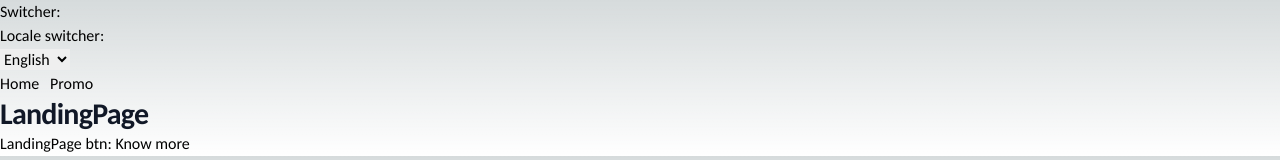
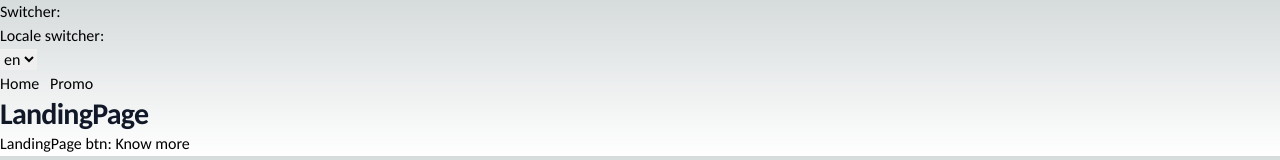
Before and after one commit to ulasevich/cortex-strapi-next, a Next.js app in the folder frontend_new/: page /en/promo in a window 1280 px wide. Shown: the top 160 px of the page. Built offline with nearby package versions, Linux system fonts and the light colour scheme.

Commit message:
locales upd

```diff
--- a/frontend_new/i18n-config.ts
+++ b/frontend_new/i18n-config.ts
@@ -1,6 +1,9 @@
+export const fallbackLng = 'en';
+
 export const i18n = {
     defaultLocale: 'en',
-    locales: ['en', 'ru']
+    locales: ['en', 'ru'],
+    fallbackLng
 } as const;
 
 export type i18nConfig = typeof i18n;
--- a/frontend_new/src/app/[lang]/components/localeSwitcher.tsx
+++ b/frontend_new/src/app/[lang]/components/localeSwitcher.tsx
@@ -1,6 +1,7 @@
 "use client";
 
-import { usePathname, useRouter } from "next/navigation";
+import React from 'react';
+import { useRouter, useParams, useSelectedLayoutSegments } from "next/navigation";
 import { Locale, i18n } from "@/i18n-config";
 import { getDictionary } from "@/get-dictionary";
 
@@ -8,37 +9,33 @@ type LocaleSwitcherProps = {
     lang: Locale
 }
 
-export default async function LocaleSwitcher(props: LocaleSwitcherProps) {
+export default function LocaleSwitcher(props: LocaleSwitcherProps) {
     const router = useRouter();
+    const params = useParams();
+    const urlSegments = useSelectedLayoutSegments();
 
-    const pathName = usePathname();
-    const redirectedPathName = (locale: string) => {
-        if (!pathName) return "/";
-        const segments = pathName.split("/");
-        segments[1] = locale;
-        return segments.join("/");
-    };
-
-    const dictionary = await getDictionary(props.lang);
-
-
+    //const dictionary = await getDictionary(props.lang);
 
     const langChange = (e: React.ChangeEvent<{ value: string }>) => {
-        console.log(redirectedPathName(e.target.value));
-        router.push(redirectedPathName(e.target.value));
+        const newLocale = e.target.value;
+
+        // This is used by the Header component which is used in `app/[locale]/layout.tsx` file,
+        // urlSegments will contain the segments after the locale.
+        // We replace the URL with the new locale and the rest of the segments.
+        router.push(`/${newLocale}/${urlSegments.join('/')}`);
     };
 
     return (
         <>
             <p>Locale switcher:</p>
-            <select onChange={langChange} value={props.lang}>
+            <select onChange={langChange} value={params.lang}>
                 {i18n.locales.map((locale) => {
                     return (
                         <option
                             value={locale}
                             key={locale}
                         >
-                            {dictionary.lang[locale]}
+                            {locale}
                         </option>
                     );
                 })}
--- a/frontend_new/src/app/[lang]/components/navigation/topMenu.tsx
+++ b/frontend_new/src/app/[lang]/components/navigation/topMenu.tsx
@@ -1,14 +1,18 @@
 "use client";
 
 import Link from "next/link"
-import { usePathname } from "next/navigation";
+import { usePathname, useParams } from "next/navigation";
 
 const TopMenu = () => {
     const currentRoute = usePathname();
+    const locale = useParams()?.lang;
+    const params = useParams();
+    console.log(params);
+
     return (
         <div>
-            <Link href="/" className={currentRoute === "/" ? "active-class-name" : ""}>Home</Link> &nbsp;&nbsp;
-            <Link href="/promo" className={currentRoute === "/promo" ? "active-class-name" : ""}>Promo</Link>
+            <Link href={`/${locale}`} className={currentRoute === `/${locale}` ? "active-class-name" : ""}>Home</Link> &nbsp;&nbsp;
+            <Link href={`/${locale}/promo`} className={currentRoute === `/${locale}/promo` ? "active-class-name" : ""}>Promo</Link>
         </div>
     )
 }
```
Also changed, not shown: frontend_new/src/middleware.ts (+31 -12 lines).
